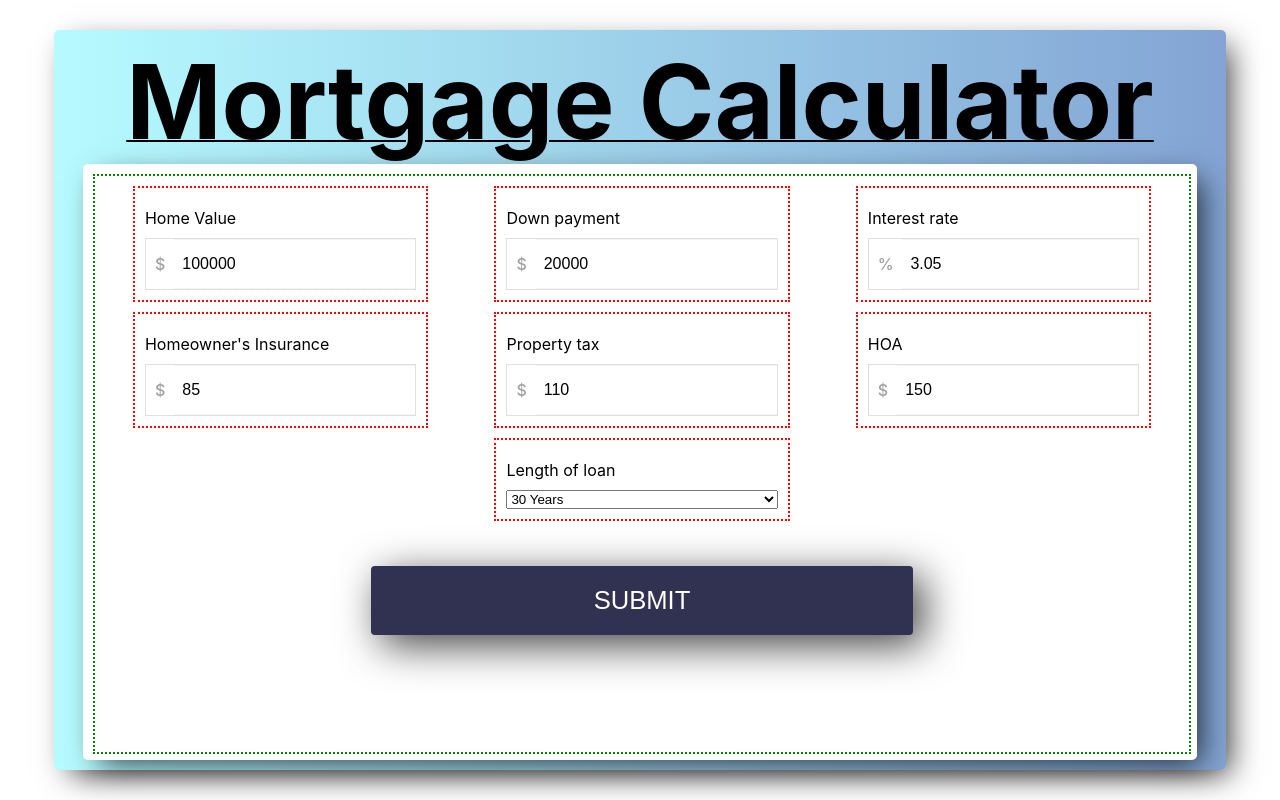
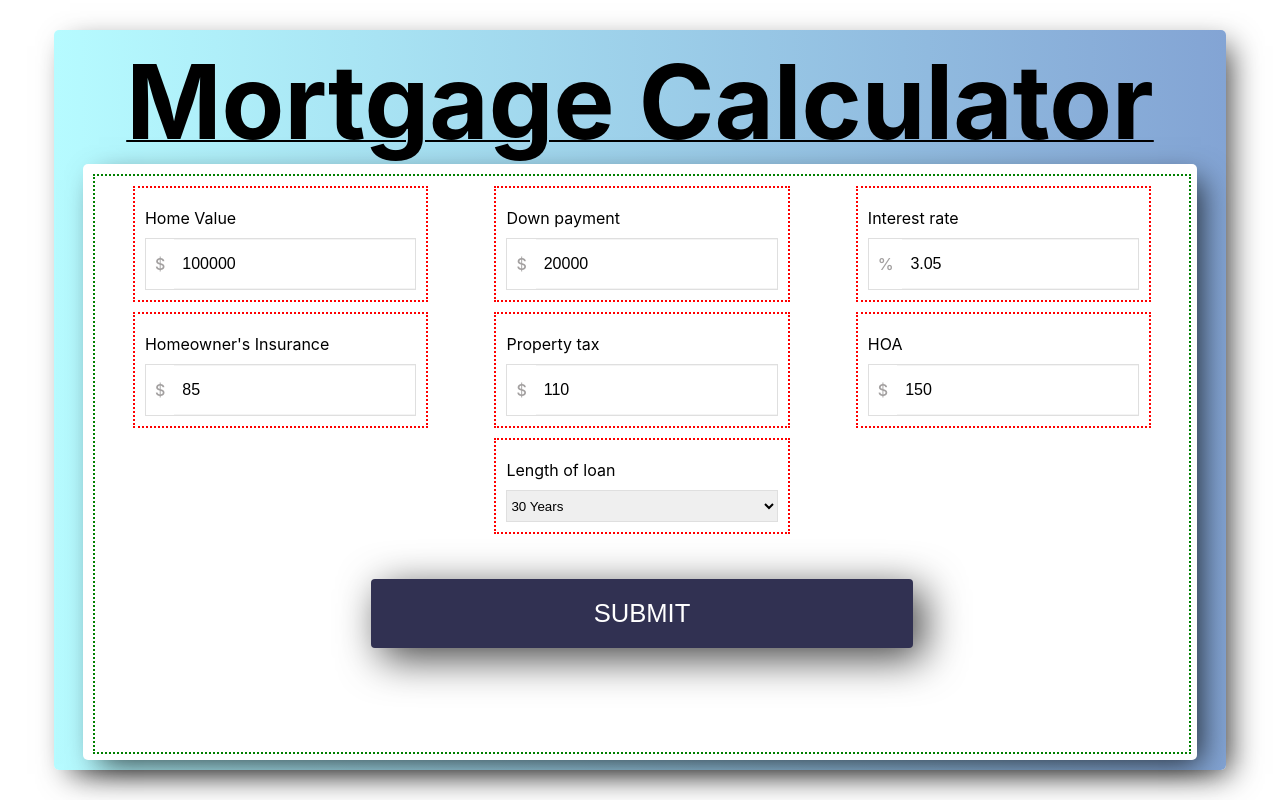
Before and after one commit to MarleeG/MortgageCalculator, a React (Create React App) app in the folder client/: page / in a window 1280 px wide. Built offline with nearby package versions, Linux system fonts and the light colour scheme.

Commit message:
dropdown menu styles

```diff
--- a/client/src/UIElements/Input.css
+++ b/client/src/UIElements/Input.css
@@ -22,16 +22,13 @@ input.input__input {
 /* unit */
 .unit-input {
   border: #dfdfdf solid 1px;
-  /* display: inline-flex; */
   display: table;
   overflow: hidden;
 }
 
 .unit-input__prepend {
   color: #a3a0a0;
-  /* background: #f4f4f4; */
   padding: 0.5em;
-  border: #dfdfdf solid 0;
   flex-grow: 0;
   display: table-cell;
   vertical-align: middle;
@@ -47,3 +44,8 @@ input.input__input {
   background: #f4f4f4;
   outline: none;
 }
+
+#loan-length {
+  border: #dfdfdf solid 1px;
+  height: 2.5vw;
+}
```
